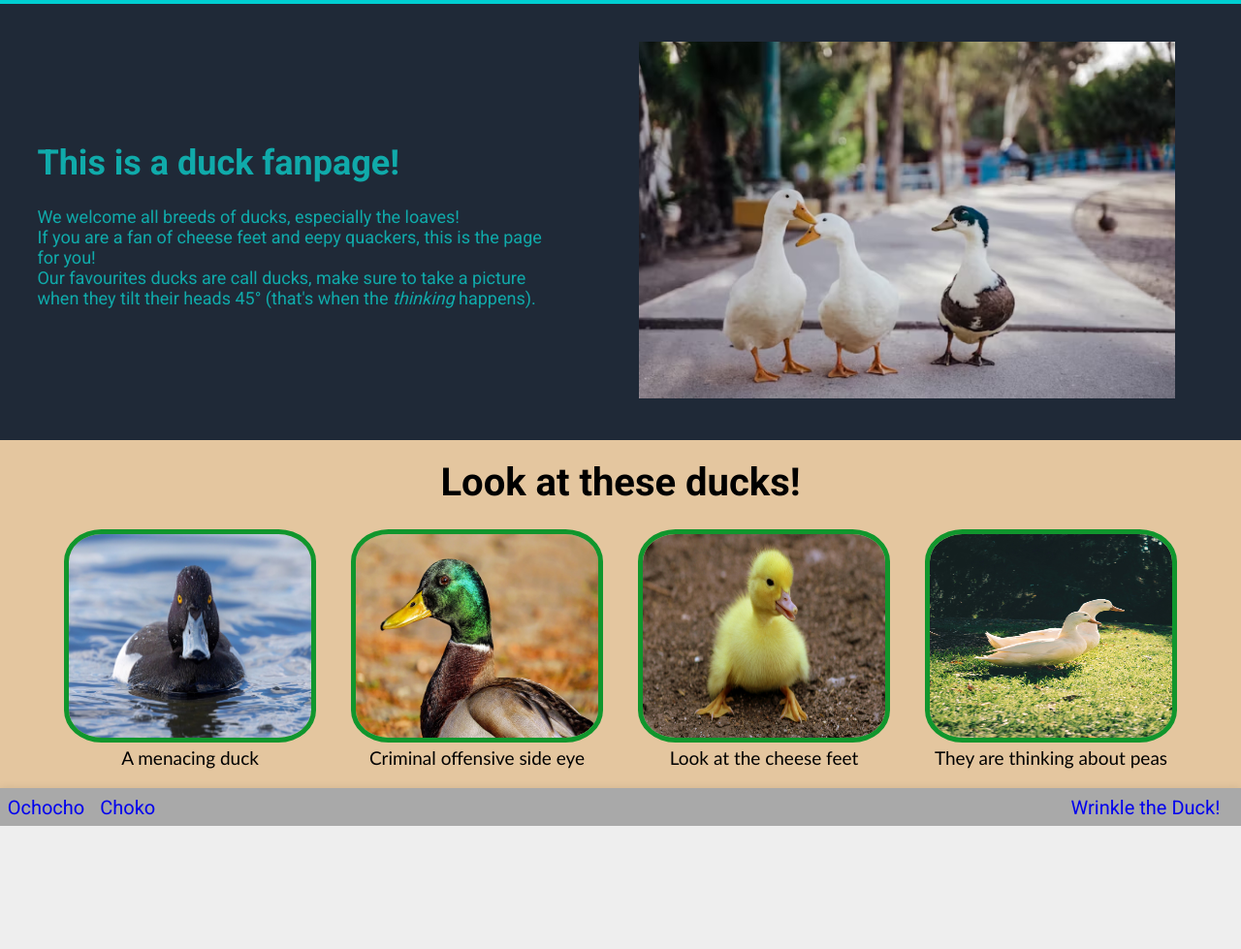
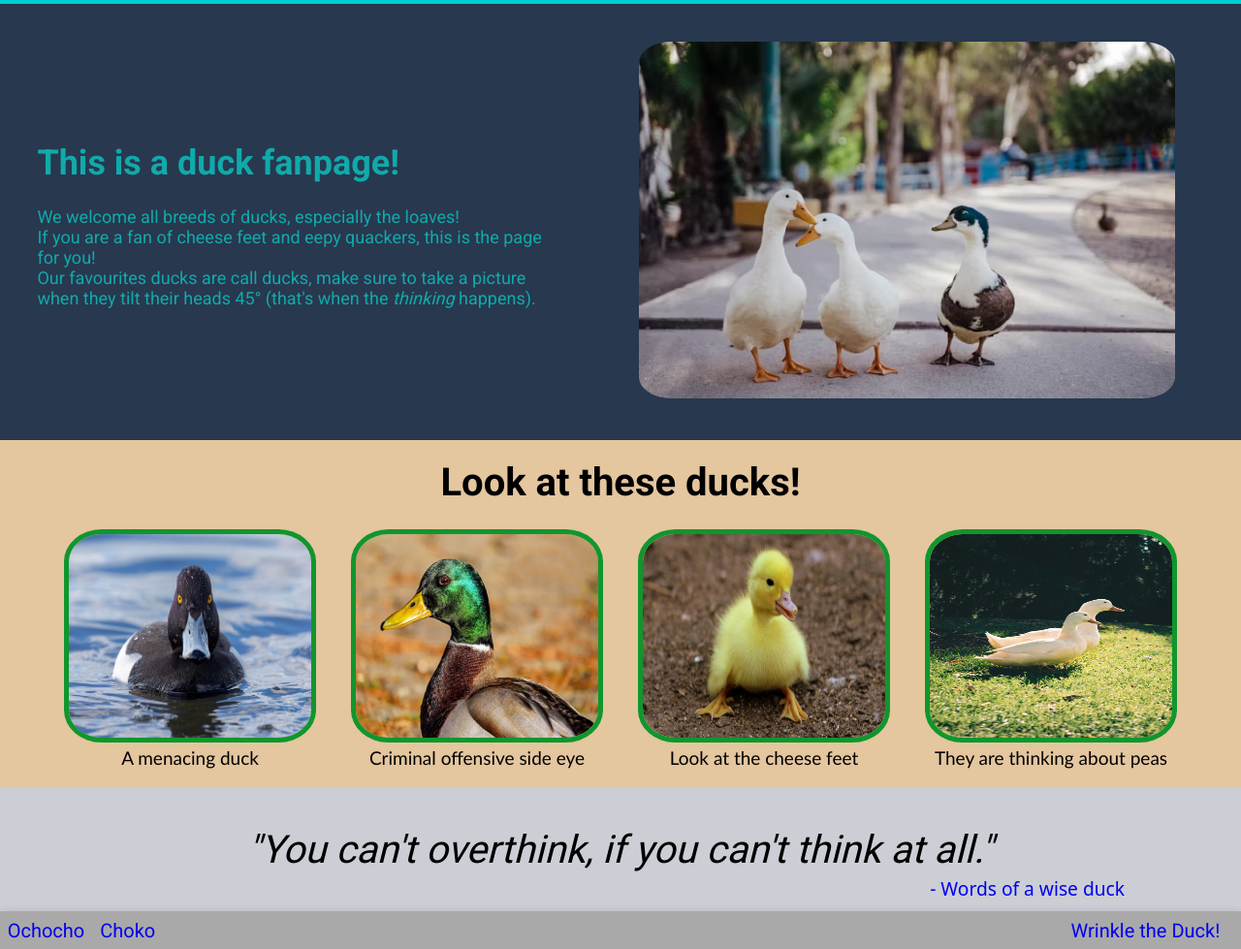
Before and after one commit to Khai02/landing-page, a plain HTML site: page index.html in a window 1280 px wide. Shown: the part 61-1040 px from the top of the page at 97% size. Before the commit the page ends 913 px from the top, so only its background shows below. Drawn offline with Linux system fonts and the light colour scheme.

Commit message:
Added and formatted the final section which was a quote box above the footer, also made the large image a bit more round

```diff
--- a/css/styles.css
+++ b/css/styles.css
@@ -48,7 +48,7 @@ a {
 
 .box-one {
   color: rgb(16, 170, 170);
-  background-color: #1f2937;
+  background-color: #28384f;
   display: flex;
   align-items: center;
   padding: 3%;
@@ -56,12 +56,13 @@ a {
 }
 
 .main-text{
-  font-size: large;
+  font-size: 18px;
 }
 
 .main-duck {
   width: 95%;
   height: auto;
+  border-radius: 6%;
 }
 
 .box-two {
@@ -96,6 +97,31 @@ a {
   font-family: 'Gill Sans', 'Gill Sans MT', Calibri, 'Trebuchet MS', sans-serif, sans-serif;
 }
 
+.box-three {
+  background-color: #cbced4;
+  display: flex;
+  justify-content: center;
+  margin-bottom: -37px;
+}
+
+.quote {
+  font-size: 40px;
+}
+
+.box-four{
+  background-color: #cbced4;
+  display: flex;
+  justify-content: right;
+  padding-right: 120px;
+  padding-bottom: 22px;
+  margin-bottom: -12px;
+}
+
+.quote-ref {
+  font-size: larger;
+  font-family:system-ui, -apple-system, BlinkMacSystemFont, 'Segoe UI', Roboto, Oxygen, Ubuntu, Cantarell, 'Open Sans', 'Helvetica Neue', sans-serif
+}
+
 .footer {
   background: darkgray;
   box-shadow: 0 0 8px rgba(0,0,0,.1);
--- a/index.html
+++ b/index.html
@@ -59,7 +59,10 @@
       </div>
     </div>
     <div class="box-three">
-
+      <p class="quote"><em>"You can't overthink, if you can't think at all."</em></p>
+    </div>
+    <div class="box-four">
+      <a href="https://www.youtube.com/shorts/9StQwjcJMD4" class="quote-ref">- Words of a wise duck</a>
     </div>
     <div class="footer">
       <div class="left">
```
